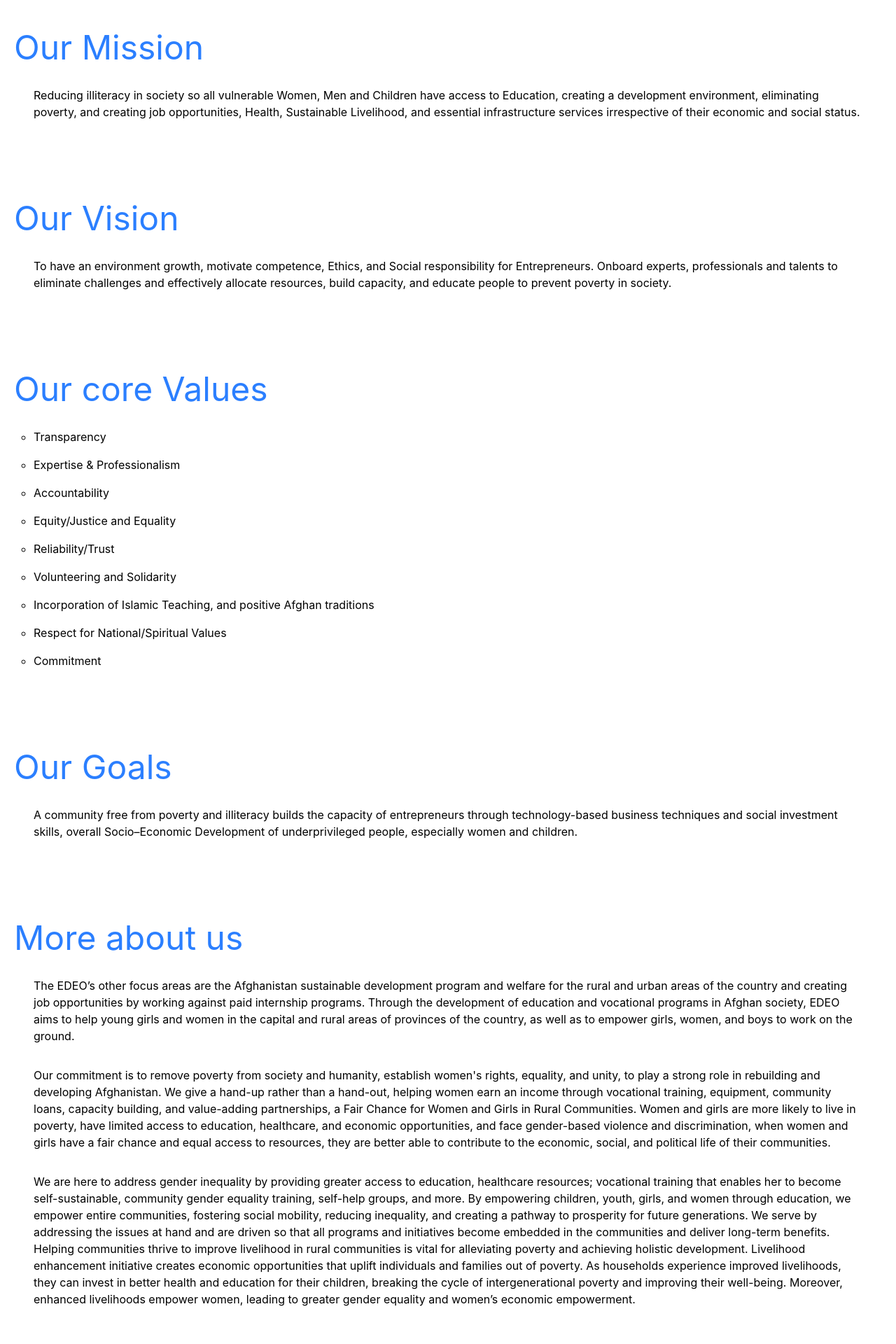
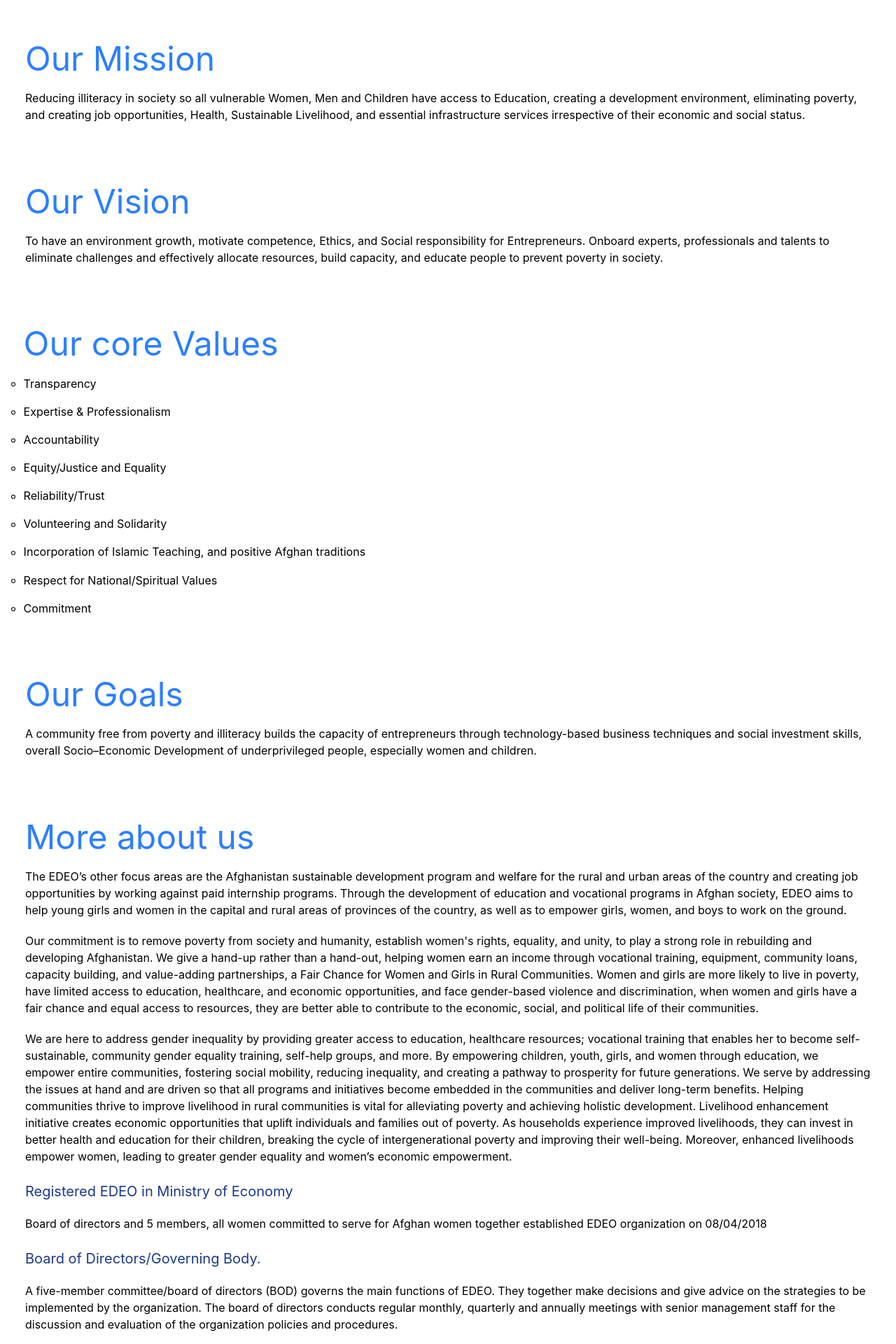
Before and after one commit to Bluetelecast/EDEO-Website, a React (Vite) app: page /about in a window 1280 px wide. Shown: the part 280-2200 px from the top of the page at 70% size. Built offline with nearby package versions, Linux system fonts and the light colour scheme.

Commit message:
fix the alignment issues

```diff
--- a/src/App.jsx
+++ b/src/App.jsx
@@ -24,7 +24,7 @@
         <Routes>
           <Route path="/" element={<Main/>}/>
           <Route path="/contacts" element={<Contact />}/>
-          <Route path="/volunteers" element={<Volunteer />}/>
+          <Route path="/team" element={<Volunteer />}/>
           <Route path="/about" element={<About />}/>
           <Route path="/what_we_do" element={<WhatWeDo/>}/>
           <Route path="/projects" element={<Projects />}/>
--- a/src/Components/About.jsx
+++ b/src/Components/About.jsx
@@ -5,23 +5,23 @@
       <h1 className="text-center text-5xl text-blue-950">About us</h1>
   </header>
 
- <article className="p-4">
+ <article className="p-8">
  <section className="">
-    <h2 className='p-1 pb-0 text-start text-3xl sm:text-5xl mt-[5rem] text-blue-500'>Our Mission</h2>
-    <p className="p-8 text-md text-start">
+    <h2 className='p-1 text-start text-3xl sm:text-5xl mt-[5rem] text-blue-500'>Our Mission</h2>
+    <p className="p-1 mt-3 text-md text-start">
     Reducing illiteracy in society so all vulnerable Women, Men and Children have access to Education, creating a development environment, eliminating poverty, and creating job opportunities, Health, Sustainable Livelihood, and essential infrastructure services irrespective of their economic and social status.    </p>
   </section>
 
   <section className="">
-    <h2 className='p-1 pb-0 text-start text-3xl sm:text-5xl mt-[5rem] text-blue-500'>Our Vision</h2>
-    <p className="p-8 text-md text-start">
+    <h2 className='p-1 text-start text-3xl sm:text-5xl mt-[5rem] text-blue-500'>Our Vision</h2>
+    <p className="p-1 mt-3 text-md text-start">
     To have an environment growth, motivate competence, Ethics, and Social responsibility for Entrepreneurs. Onboard experts, professionals and talents to eliminate challenges and effectively allocate resources, build capacity, and educate people to prevent poverty in society.
 </p>
   </section>
 
   <section className="">
-    <h2 className='p-1 pb-0 text-start text-3xl sm:text-5xl mt-[5rem] text-blue-500'>Our core Values</h2>
-    <ul className="p-8 flex flex-col gap-4" style={{listStyle:'circle'}}>
+    <h2 className='p-1 text-start text-3xl sm:text-5xl mt-[5rem] text-blue-500'>Our core Values</h2>
+    <ul className="p-1 mt-3 flex flex-col gap-4" style={{listStyle:'circle'}}>
         <li>
         Transparency
         </li>
@@ -56,8 +56,8 @@
   </section>
 
   <section className="">
-    <h2 className='p-1 pb-0 text-start text-3xl sm:text-5xl mt-[5rem] text-blue-500'>Our Goals</h2>
-    <p className="p-8 text-md text-start">
+    <h2 className='p-1 text-start text-3xl sm:text-5xl mt-[5rem] text-blue-500'>Our Goals</h2>
+    <p className="p-1 mt-3 text-md text-start">
     A community free from poverty and illiteracy builds the capacity of entrepreneurs through technology-based business techniques and social investment skills, overall Socio–Economic Development of underprivileged people, especially women and children.
     </p>
   </section>
@@ -65,9 +65,9 @@
 
 
   <section className="">
-    <h2 className='p-1 pb-0 text-start text-3xl sm:text-5xl mt-[5rem] text-blue-500'>More about us</h2>
+    <h2 className='p-1 text-start text-3xl sm:text-5xl mt-[5rem] text-blue-500'>More about us</h2>
 
-    <p className="p-8 pb-0 text-md">
+    <p className="p-1 mt-3 text-md">
     The EDEO’s other focus areas are the Afghanistan sustainable development
     program and welfare for the rural and urban areas of the country and creating
      job opportunities by working against paid internship programs. Through the development
@@ -75,7 +75,7 @@
       and women in the capital and rural areas of provinces of the country, as well as to
       empower girls, women, and boys to work on the ground.
       </p>
-      <p className="p-8 pb-0 text-md">Our commitment is to remove poverty
+      <p className="p-1 mt-3 text-md">Our commitment is to remove poverty
       from society and humanity, establish women's rights, equality, and unity, to play a strong
        role in rebuilding and developing Afghanistan. We give a hand-up rather than a hand-out,
         helping women earn an income through vocational training, equipment, community loans,
@@ -86,7 +86,7 @@
          they are better
     able to contribute to the economic, social, and political life of their communities.
     </p>
-    <p className="p-8 text-md">
+    <p className="p-1 mt-3 text-md">
     We are here to address gender inequality by providing greater access to education, healthcare resources; vocational training that enables her to become self-sustainable, community gender equality training, self-help groups, and more.
 
 By empowering children, youth, girls, and women through education,
@@ -104,17 +104,16 @@
   poverty and improving their well-being. Moreover, enhanced livelihoods empower women,
  leading to greater gender equality and women’s economic empowerment.
     </p>
-    <div className="p-4">
-
+    <div className="">
     <section className="">
-    <h3 className='p- text-start text-3xl sm:text-xl mt-[1rem] text-blue-900'>Registered EDEO in Ministry of Economy</h3>
-    <p className="p-8 text-md text-start">Board of directors and 5 members, all women committed to serve for Afghan women together established EDEO organization on 08/04/2018</p>
+    <h3 className='p-1 text-start text-3xl sm:text-xl mt-[1rem] text-blue-900'>Registered EDEO in Ministry of Economy</h3>
+    <p className="p-1 mt-3 text-md text-start">Board of directors and 5 members, all women committed to serve for Afghan women together established EDEO organization on 08/04/2018</p>
   </section>
 
   <section className="">
-  <h3 className='p-1 pb-0 text-start text-3xl sm:text-xl mt-[1rem] text-blue-900'>Board of Directors/Governing Body.</h3>
+  <h3 className='p-1 text-start text-3xl sm:text-xl mt-[1rem] text-blue-900'>Board of Directors/Governing Body.</h3>
 
-    <p className="p-8 text-md text-start">A five-member committee/board of directors (BOD)
+    <p className="p-1 mt-3 text-md text-start">A five-member committee/board of directors (BOD)
          governs the main functions of EDEO. They together make decisions and give advice on
          the strategies to be implemented by the organization. The board of directors conducts
          regular monthly, quarterly and annually meetings with senior management staff for the
@@ -124,7 +123,6 @@
   </section>
 
  </article>
-
 </div>
     );
 };
--- a/src/Components/Hero.jsx
+++ b/src/Components/Hero.jsx
@@ -7,7 +7,7 @@
     return (
         <>
         <div className="mt-[4rem] sm:mt-[12rem] flex flex-col p-3">
-        <h1 className="text-blue-950 font-sans p-5 font-bold text-start text-3xl sm:text-4xl md:text-5xl lg:text-6xl">Empowering Communities, Solving Real-World Problems.</h1>
+        <h1 className="text-blue-950 font-sans p-5 font-bold text-start text-2xl sm:text-3xl md:text-4xl lg:text-5xl">Empowering Communities, Solving Real-World Problems.</h1>
         <h2 className=' text-md p-5 '>At EDEO, we unite women to create lasting change through community-driven solutions. As a non-profit, non-political organization, we’ve been transforming lives since 2018.</h2>
         <h2 className='text-md pl-5 text-blue-500 font-bold text-2xl'>Let's build a better world together!</h2>
         <button onClick={()=>navevegate('/what_we_do')} className='m-4 p-4 bg-blue-500  self-end text-white cursor-pointer'>Get Involded</button>
--- a/src/Components/LinkItemsWrapper.jsx
+++ b/src/Components/LinkItemsWrapper.jsx
@@ -4,7 +4,7 @@
         <LinkItem to={'/'} name={"Home"}/>
         <LinkItem to={'/about'} name={"About"}/>
         <LinkItem to={'/projects'} name={"Projects"}/>
-        <LinkItem to={'/volunteers'} name={"Volunteers"}/>
+        <LinkItem to={'/team'} name={"Team"}/>
         <LinkItem to={'/what_we_do'} name={"What we do"}/>
         <LinkItem to={'/contacts'} name={"Contacts"}/>
         <LinkItem to={'/donate'} name={"Donate"}/>
--- a/src/Components/Volunteer.jsx
+++ b/src/Components/Volunteer.jsx
@@ -55,15 +55,15 @@
     return(
         <div className="mt-[10rem] flex flex-col items-center pb-[3rem]">
             <header className="mt-4 text-center">
-            <h1 className="text-center text-5xl text-blue-950">Our Volunteers</h1>
+            <h1 className="text-center text-5xl text-blue-950">Our Team</h1>
             <p className="p-3">
-            We have a strong volunteer team to help the helpless.
+            We have a strong team to help the helpless.
             </p>
             </header>
             <div className="mt-[5rem] w-[80%] flex justify-center gap-5 flex-wrap sm:grid sm:grid-cols-2 lg:grid-cols-3 md:gap-x-5  sm:gap-x-5 sm:place-items-center sm:gap-y-[2rem]">
                 {volunteers.length && volunteers.map((volunteer)=><VolunteerWrapper object ={{...volunteer}}/>)}
             </div>
-            <button onClick={()=>navegate('/contacts')} className='m-4 p-4 bg-blue-400 mt-[5rem] text-white cursor-pointer'>Become Volunteer</button>
+            <button onClick={()=>navegate('/contacts')} className='m-4 p-4 bg-blue-400 mt-[5rem] text-white cursor-pointer'>Become Member</button>
         </div>
     )
 };
```
Also changed, not shown: src/Components/WhatWeDo.jsx (+13 -13 lines).
